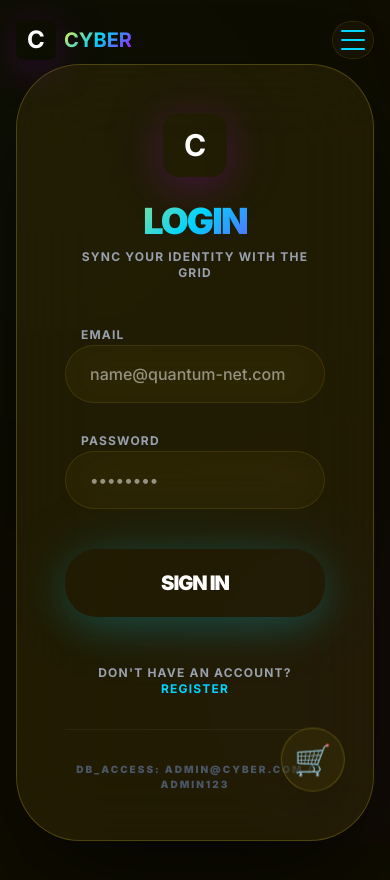
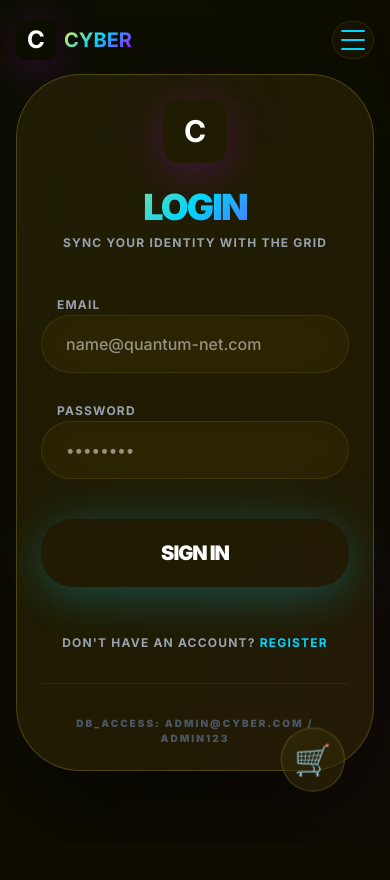
Before and after one commit to Amrsono/Store-2090, a Next.js app: page /login in a window 390 px wide. Shown: the top 880 px of the page. After the commit the page ends 844 px from the top, so only its background shows below. Built offline with nearby package versions, Linux system fonts and the light colour scheme.

Commit message:
Fix Vercel 405 error on /graphql and improve mobile responsiveness

```diff
--- a/app/checkout/page.tsx
+++ b/app/checkout/page.tsx
@@ -101,7 +101,7 @@ export default function CheckoutPage() {
                 <motion.div
                     initial={{ opacity: 0, y: -20 }}
                     animate={{ opacity: 1, y: 0 }}
-                    className="mb-12"
+                    className="mb-8 md:mb-12"
                 >
                     <h1 className="text-5xl md:text-7xl font-bold text-gradient mb-4">{t.checkout.title}</h1>
                     <p className="text-xl text-gray-400">{t.checkout.completeOrder}</p>
--- a/app/globals.css
+++ b/app/globals.css
@@ -70,6 +70,14 @@
     padding: 3rem;
     box-shadow: 0 40px 100px -20px rgba(0, 0, 0, 0.8);
     transition: all 0.5s cubic-bezier(0.4, 0, 0.2, 1);
+  }
+
+  @media (max-width: 768px) {
+    .floating-island {
+      padding: 1.5rem;
+      border-radius: 2.5rem;
+      margin: 2rem auto;
+    }
   }
 
   /* Glassmorphism - Yellow Tinted and Softer */
--- a/app/login/page.tsx
+++ b/app/login/page.tsx
@@ -105,7 +105,7 @@ export default function LoginPage() {
                 transition={{ duration: 0.8 }}
                 className="relative z-10 w-full max-w-md"
             >
-                <div className="glass-strong rounded-[4rem] p-12 shadow-2xl border border-white/10 floating-island m-0">
+                <div className="glass-strong rounded-3xl md:rounded-[4rem] p-6 md:p-12 shadow-2xl border border-white/10 floating-island m-0">
                     <div className="text-center mb-10">
                         <Link href="/">
                             <div className="w-16 h-16 mx-auto mb-6 rounded-2xl gradient-cyber flex items-center justify-center neon-glow-purple shadow-lg cursor-pointer">
--- a/app/page.tsx
+++ b/app/page.tsx
@@ -19,13 +19,13 @@ export default function Home() {
       </div>
 
       {/* Hero Section */}
-      <section className="relative z-10 mb-52">
+      <section className="relative z-10 mb-24 lg:mb-52">
         <Hero3D />
         <div className="absolute bottom-0 left-0 right-0 h-40 bg-gradient-to-t from-[var(--obsidian)] to-transparent pointer-events-none" />
       </section>
 
       {/* Floating Island 1: Features - Slightly Tilted */}
-      <div className="relative z-10 max-w-6xl mx-auto px-6 mb-52 lg:-rotate-1">
+      <div className="relative z-10 max-w-6xl mx-auto px-6 mb-24 lg:mb-52 lg:-rotate-1">
         <motion.div
           initial={{ opacity: 0, y: 100 }}
           whileInView={{ opacity: 1, y: 0 }}
@@ -38,7 +38,7 @@ export default function Home() {
       </div>
 
       {/* Floating Island 2: Products - Wide and Staggered */}
-      <div className="relative z-10 max-w-7xl mx-auto px-6 mb-52 lg:translate-x-12 lg:rotate-1">
+      <div className="relative z-10 max-w-7xl mx-auto px-6 mb-24 lg:mb-52 lg:translate-x-12 lg:rotate-1">
         <motion.div
           initial={{ opacity: 0, scale: 0.9 }}
           whileInView={{ opacity: 1, scale: 1 }}
@@ -51,7 +51,7 @@ export default function Home() {
       </div>
 
       {/* Floating Island 3: Dashboard - Narrow and deep */}
-      <div className="relative z-10 max-w-5xl mx-auto px-6 mb-72 md:ml-20 lg:-rotate-1">
+      <div className="relative z-10 max-w-5xl mx-auto px-6 mb-32 lg:mb-72 md:ml-20 lg:-rotate-1">
         <motion.div
           initial={{ opacity: 0, x: -100 }}
           whileInView={{ opacity: 1, x: 0 }}
--- a/app/register/page.tsx
+++ b/app/register/page.tsx
@@ -116,7 +116,7 @@ export default function RegisterPage() {
                 transition={{ duration: 0.8 }}
                 className="relative z-10 w-full max-w-md my-10"
             >
-                <div className="glass-strong rounded-[4rem] p-12 shadow-2xl border border-white/10 floating-island m-0">
+                <div className="glass-strong rounded-3xl md:rounded-[4rem] p-6 md:p-12 shadow-2xl border border-white/10 floating-island m-0">
                     <div className="text-center mb-8">
                         <Link href="/">
                             <div className="w-16 h-16 mx-auto mb-6 rounded-2xl gradient-cyber flex items-center justify-center neon-glow-purple shadow-lg cursor-pointer">
```
Also changed, not shown: vercel.json.
